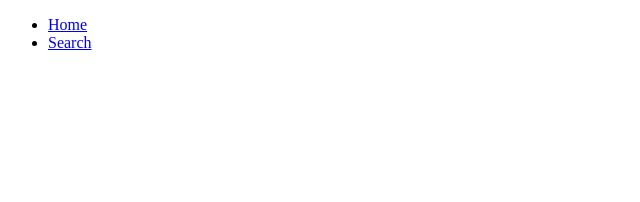
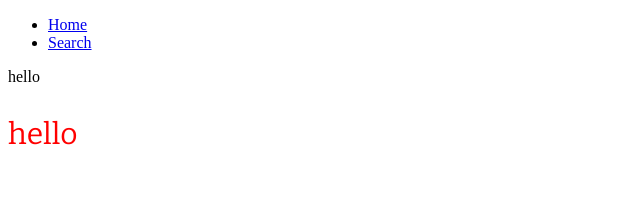
Before and after one commit to ooloo-io/reddit-timer-Dav-Dav-Dav, a React (Create React App) app: page / in a window 1280 px wide. Shown: the top 202 px of the page, without its empty margins (0-640 px from the left). Built offline with nearby package versions, Linux system fonts and the light colour scheme.

Commit message:
Fonts imported - Bitter and Montserrat

```diff
--- a/src/App.js
+++ b/src/App.js
@@ -1,8 +1,10 @@
 import React from "react";
+import "./Styling/styles.css";
 import { Link } from "react-router-dom";
 
 function App() {
   return (
+    <div>
       <ul>
         <li>
           <Link to="/">Home</Link>
@@ -11,6 +13,9 @@ function App() {
           <Link to="/search">Search</Link>
         </li>
       </ul>
+      <p className="one">hello</p>
+      <p className="two">hello</p>
+    </div>
   );
 }
 
--- /dev/null
+++ b/src/Styling/styles.css
@@ -0,0 +1,7 @@
+@import url("https://fonts.googleapis.com/css2?family=Bitter&family=Montserrat&display=swap");
+
+.two {
+  font-family: "Bitter";
+  color: red;
+  font-size: 30px;
+}
```
Also changed, not shown: 1 other file (tests, documents, lock files or other folders). Lines whose indentation alone changed are shown as unchanged.
